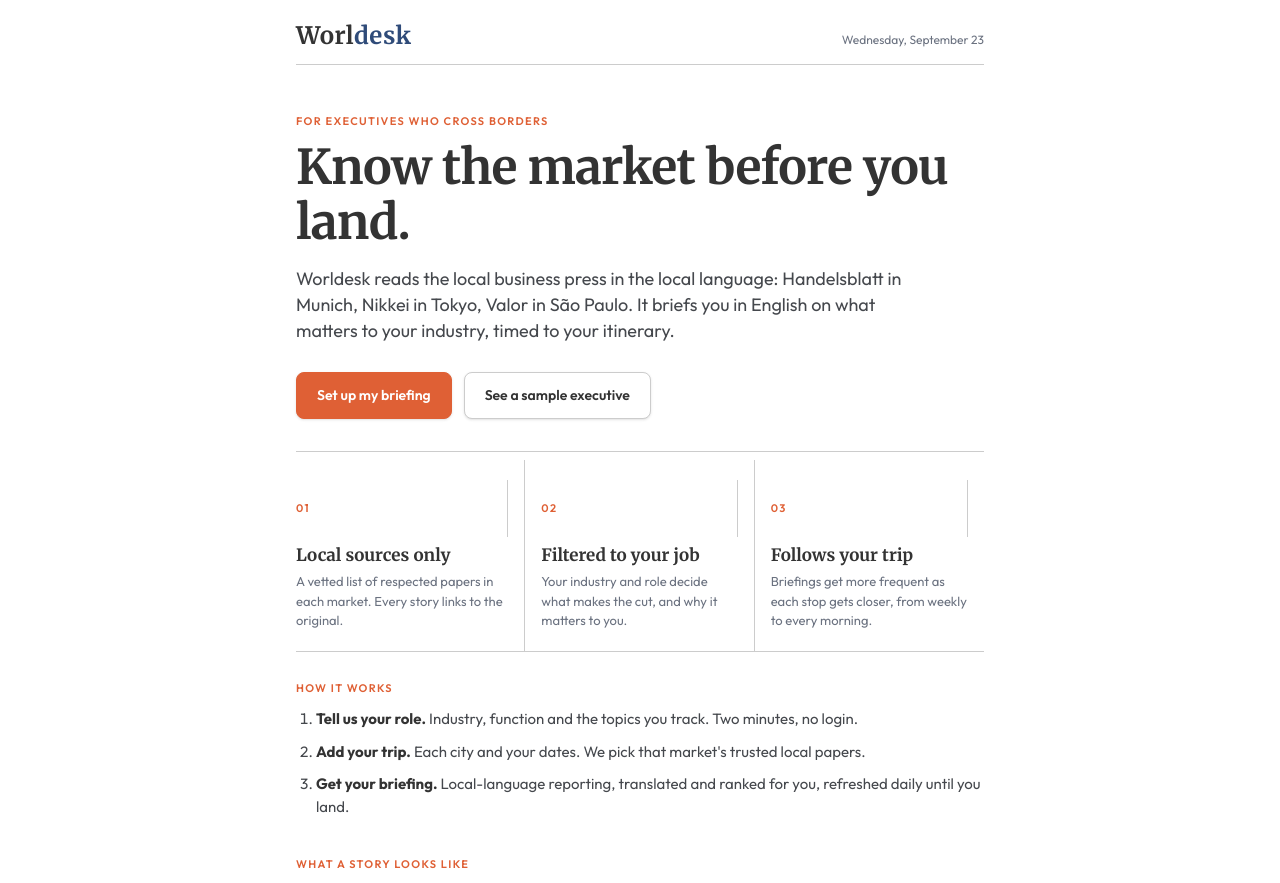
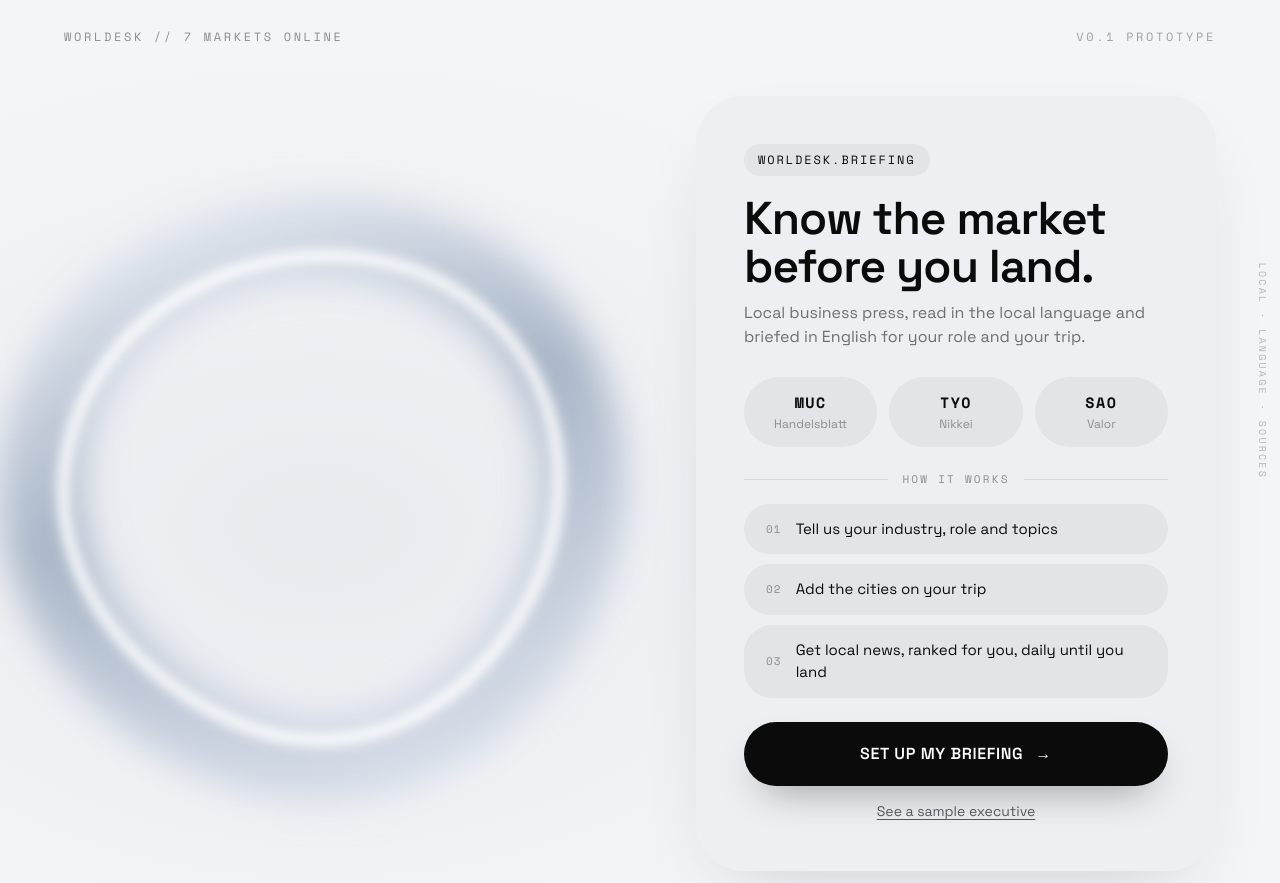
Before and after one commit to kailix1217-source/worldesk, a Next.js app: page / in a window 1280 px wide. Shown: the top 883 px of the page. Built offline with nearby package versions, Linux system fonts and the light colour scheme.

Commit message:
feat: aura-style landing page (soft ring art, rounded card, pill controls, mono labels)
Co-Authored-By: Claude Opus 5.5 <noreply@anthropic.com>

```diff
--- a/app/globals.css
+++ b/app/globals.css
@@ -207,3 +207,60 @@ article.story[data-url] { background: var(--card); border: 1px solid var(--rule)
 .mast { border-bottom-color: var(--rule); }
 .foot { border-top-color: var(--rule); }
 .progress .bar { border-radius: 999px; overflow: hidden; }
+
+/* ---------- Landing: soft "aura" style ---------- */
+.ld {
+  --ld-bg: #f4f5f8; --ld-card: #eeeff2; --ld-fill: #e3e4e8; --ld-ink: #0b0b0c; --ld-muted: #8a8d94;
+  position: relative; min-height: 100vh; min-height: 100dvh; overflow: hidden;
+  background: radial-gradient(1200px 800px at 25% 55%, #e9ebf0 0%, var(--ld-bg) 60%), var(--ld-bg);
+  color: var(--ld-ink); font-family: var(--font-grotesk), var(--sans);
+  display: grid; grid-template-columns: 1fr minmax(360px, 520px); align-items: center; gap: 40px;
+  padding: 96px clamp(16px, 5vw, 72px) 88px;
+}
+.ld-mono { font-family: var(--font-mono), ui-monospace, monospace; font-size: 12px; letter-spacing: 0.22em; color: var(--ld-muted); }
+.ld-muted { opacity: 0.8; }
+.ld-top { position: absolute; top: 28px; left: clamp(16px, 5vw, 72px); right: clamp(16px, 5vw, 72px); display: flex; justify-content: space-between; gap: 12px; }
+.ld-bottom { position: absolute; bottom: 28px; left: clamp(16px, 5vw, 72px); }
+.ld-cursor { animation: ldBlink 1.1s steps(1) infinite; }
+@keyframes ldBlink { 50% { opacity: 0; } }
+.ld-side { position: absolute; right: 18px; top: 50%; transform: translateY(-50%) rotate(90deg); transform-origin: right center; font-size: 10px; white-space: nowrap; opacity: 0.6; }
+
+.ld-art { position: relative; align-self: stretch; display: flex; align-items: center; justify-content: flex-start; margin-left: clamp(-160px, -8vw, -40px); }
+.ld-art svg { width: min(760px, 100%); height: auto; overflow: visible; }
+.ld-spin { transform-origin: 300px 306px; animation: ldSpin 80s linear infinite; }
+@keyframes ldSpin { to { transform: rotate(360deg); } }
+@media (prefers-reduced-motion: reduce) { .ld-spin, .ld-cursor { animation: none; } }
+
+.ld-card { background: var(--ld-card); border-radius: 48px; padding: clamp(28px, 4vw, 48px); box-shadow: 0 30px 80px -40px rgba(30, 40, 60, 0.25); position: relative; z-index: 1; }
+.ld-pill-tag { display: inline-block; font-family: var(--font-mono), monospace; font-size: 12px; letter-spacing: 0.16em; background: var(--ld-fill); border-radius: 999px; padding: 7px 14px; }
+.ld-title { font-family: var(--font-grotesk), var(--sans); font-weight: 600; font-size: clamp(32px, 4.2vw, 46px); line-height: 1.05; letter-spacing: -0.02em; margin: 18px 0 10px; }
+.ld-sub { color: #6c6f76; font-size: 16px; line-height: 1.5; margin: 0; }
+
+.ld-markets { display: grid; grid-template-columns: repeat(3, 1fr); gap: 12px; margin: 28px 0 24px; }
+.ld-market { background: var(--ld-fill); border-radius: 999px; padding: 14px 8px; display: flex; flex-direction: column; align-items: center; gap: 2px; }
+.ld-market b { font-family: var(--font-mono), monospace; font-size: 15px; letter-spacing: 0.1em; }
+.ld-market span { font-size: 12px; color: var(--ld-muted); }
+
+.ld-divider { display: flex; align-items: center; gap: 14px; margin: 4px 0 16px; }
+.ld-divider::before, .ld-divider::after { content: ""; flex: 1; height: 1px; background: #d6d8dd; }
+.ld-divider span { font-family: var(--font-mono), monospace; font-size: 11px; letter-spacing: 0.2em; color: var(--ld-muted); }
+
+.ld-steps { list-style: none; padding: 0; margin: 0 0 24px; display: grid; gap: 10px; }
+.ld-steps li { background: var(--ld-fill); border-radius: 28px; padding: 14px 22px; font-size: 15px; display: flex; gap: 14px; align-items: center; }
+.ld-steps li .ld-mono { font-size: 11px; letter-spacing: 0.1em; }
+
+.ld-cta { width: 100%; border: 0; border-radius: 999px; background: var(--ld-ink); color: #fff; padding: 20px 24px; font-family: var(--font-grotesk), var(--sans); font-size: 16px; font-weight: 600; letter-spacing: 0.04em; display: flex; justify-content: center; gap: 12px; box-shadow: 0 18px 40px -18px rgba(0, 0, 0, 0.45); transition: transform 0.15s ease; }
+.ld-cta:hover { transform: translateY(-1px); }
+.ld-cta:focus-visible, .ld-links button:focus-visible { outline: 2px solid var(--ld-ink); outline-offset: 3px; }
+.ld-links { display: flex; justify-content: center; gap: 20px; margin-top: 14px; }
+.ld-links button { background: none; border: 0; color: #55585f; font-size: 14px; text-decoration: underline; text-underline-offset: 3px; }
+
+@media (max-width: 860px) {
+  .ld { grid-template-columns: 1fr; padding-top: 72px; gap: 0; }
+  .ld-art { position: absolute; inset: 0 0 auto 0; height: 440px; margin: 0; justify-content: center; opacity: 0.9; }
+  .ld-art svg { width: 520px; max-width: none; margin-top: -40px; }
+  .ld-card { margin-top: 170px; border-radius: 36px; background: rgba(238, 239, 242, 0.92); backdrop-filter: blur(8px); }
+  .ld-side { display: none; }
+  .ld-top .ld-muted { display: none; }
+  .ld-bottom { position: static; margin-top: 28px; }
+}
--- a/app/layout.tsx
+++ b/app/layout.tsx
@@ -1,9 +1,11 @@
 import type { Metadata, Viewport } from "next";
-import { Merriweather, Outfit } from "next/font/google";
+import { Merriweather, Outfit, Space_Grotesk, Space_Mono } from "next/font/google";
 import "./globals.css";
 
 const serif = Merriweather({ subsets: ["latin"], variable: "--font-serif", weight: ["400", "700"], style: ["normal", "italic"] });
 const sans = Outfit({ subsets: ["latin"], variable: "--font-sans" });
+const grotesk = Space_Grotesk({ subsets: ["latin"], variable: "--font-grotesk" });
+const mono = Space_Mono({ subsets: ["latin"], variable: "--font-mono", weight: ["400", "700"] });
 
 export const metadata: Metadata = {
   title: "Worldesk",
@@ -14,7 +16,7 @@ export const viewport: Viewport = { width: "device-width", initialScale: 1, them
 
 export default function RootLayout({ children }: { children: React.ReactNode }) {
   return (
-    <html lang="en" className={`${serif.variable} ${sans.variable}`}>
+    <html lang="en" className={`${serif.variable} ${sans.variable} ${grotesk.variable} ${mono.variable}`}>
       <body>{children}</body>
     </html>
   );
--- a/app/page.tsx
+++ b/app/page.tsx
@@ -84,6 +84,16 @@ export default function Home() {
   if (!ready) return null;
   const returning = !!(profile.industry && legs.length && legs.every((l) => l.city && l.arrive && l.depart));
 
+  if (step === "welcome") {
+    return (
+      <Welcome
+        returning={returning} name={profile.name}
+        onStart={() => setStep("profile")} onOpen={() => setStep("briefing")}
+        onEdit={() => setStep("profile")} onDemo={startDemo}
+      />
+    );
+  }
+
   return (
     <main className="wrap">
       <header className="mast">
@@ -102,13 +112,6 @@ export default function Home() {
         </div>
       </header>
 
-      {step === "welcome" && (
-        <Welcome
-          returning={returning} name={profile.name}
-          onStart={() => setStep("profile")} onOpen={() => setStep("briefing")}
-          onEdit={() => setStep("profile")} onDemo={startDemo}
-        />
-      )}
       {step === "profile" && (
         <ProfileStep profile={profile} setProfile={setProfile} onBack={() => setStep("welcome")} onNext={() => setStep("trip")} />
       )}
@@ -124,66 +127,72 @@ function Welcome({ returning, name, onStart, onOpen, onEdit, onDemo }: {
   returning: boolean; name: string; onStart: () => void; onOpen: () => void; onEdit: () => void; onDemo: () => void;
 }) {
   return (
-    <>
-      <section className="hero">
-        <div className="kicker">{returning ? `Welcome back, ${name}` : "For executives who cross borders"}</div>
-        <h1 className="display" style={{ marginTop: 10 }}>Know the market before you land.</h1>
-        <p className="lede">
-          Worldesk reads the local business press in the local language: Handelsblatt in Munich, Nikkei in Tokyo,
-          Valor in São Paulo. It briefs you in English on what matters to your industry, timed to your itinerary.
-        </p>
-        <div className="row">
-          {returning ? (
-            <>
-              <button className="btn" onClick={onOpen}>Open my briefing</button>
-              <button className="btn ghost" onClick={onEdit}>Edit profile</button>
-            </>
-          ) : (
-            <>
-              <button className="btn" onClick={onStart}>Set up my briefing</button>
-              <button className="btn ghost" onClick={onDemo}>See a sample executive</button>
-            </>
-          )}
+    <div className="ld">
+      <header className="ld-top">
+        <span className="ld-mono">WORLDESK // {MARKETS.length} MARKETS ONLINE</span>
+        <span className="ld-mono ld-muted">V0.1 PROTOTYPE</span>
+      </header>
+
+      <div className="ld-art" aria-hidden="true">
+        <svg viewBox="0 0 600 600">
+          <defs>
+            <linearGradient id="ldRing" x1="0" y1="0" x2="1" y2="1">
+              <stop offset="0" stopColor="#eef2f7" />
+              <stop offset="0.45" stopColor="#a9b6c8" />
+              <stop offset="1" stopColor="#dfe5ee" />
+            </linearGradient>
+            <filter id="ldBlur" x="-30%" y="-30%" width="160%" height="160%"><feGaussianBlur stdDeviation="16" /></filter>
+            <filter id="ldSoft" x="-30%" y="-30%" width="160%" height="160%"><feGaussianBlur stdDeviation="5" /></filter>
+          </defs>
+          <g className="ld-spin">
+            <path d="M300,80 C430,66 528,168 532,286 C536,404 468,522 336,532 C214,541 86,472 72,338 C58,206 172,94 300,80 Z"
+              fill="none" stroke="url(#ldRing)" strokeWidth="70" filter="url(#ldBlur)" />
+            <path d="M300,96 C418,86 506,176 512,288 C516,396 454,504 338,514 C226,522 104,460 92,338 C80,216 184,108 300,96 Z"
+              fill="none" stroke="#ffffff" strokeOpacity="0.9" strokeWidth="10" filter="url(#ldSoft)" />
+          </g>
+        </svg>
+      </div>
+
+      <main className="ld-card">
+        <span className="ld-pill-tag">{returning ? `WELCOME BACK, ${name.toUpperCase()}` : "WORLDESK.BRIEFING"}</span>
+        <h1 className="ld-title">Know the market before you land.</h1>
+        <p className="ld-sub">Local business press, read in the local language and briefed in English for your role and your trip.</p>
+
+        <div className="ld-markets">
+          {[["MUC", "Handelsblatt"], ["TYO", "Nikkei"], ["SAO", "Valor"]].map(([code, paper]) => (
+            <div key={code} className="ld-market"><b>{code}</b><span>{paper}</span></div>
+          ))}
         </div>
-        {returning && <button className="btn link small" onClick={onDemo}>Or view the sample executive</button>}
-      </section>
 
-      <section className="pillars">
-        <div><div className="kicker">01</div><h3>Local sources only</h3><p>A vetted list of respected papers in each market. Every story links to the original.</p></div>
-        <div><div className="kicker">02</div><h3>Filtered to your job</h3><p>Your industry and role decide what makes the cut, and why it matters to you.</p></div>
-        <div><div className="kicker">03</div><h3>Follows your trip</h3><p>Briefings get more frequent as each stop gets closer, from weekly to every morning.</p></div>
-      </section>
+        <div className="ld-divider"><span>HOW IT WORKS</span></div>
 
-      <section className="how">
-        <div className="kicker">How it works</div>
-        <ol>
-          <li><b>Tell us your role.</b> Industry, function and the topics you track. Two minutes, no login.</li>
-          <li><b>Add your trip.</b> Each city and your dates. We pick that market&apos;s trusted local papers.</li>
-          <li><b>Get your briefing.</b> Local-language reporting, translated and ranked for you, refreshed daily until you land.</li>
+        <ol className="ld-steps">
+          <li><span className="ld-mono">01</span>Tell us your industry, role and topics</li>
+          <li><span className="ld-mono">02</span>Add the cities on your trip</li>
+          <li><span className="ld-mono">03</span>Get local news, ranked for you, daily until you land</li>
         </ol>
-      </section>
 
-      <section className="example">
-        <div className="kicker">What a story looks like</div>
-        <article className="story example-card">
-          <div className="story-meta">
-            <span className="tag">Competitors</span>
-            <span className="outlet">Handelsblatt</span>
-            <span className="verified">✓ Source verified</span>
-          </div>
-          <h3>Mercedes is considering moving production out of Germany</h3>
-          <div className="why"><b>Why it matters to you</b>Expect questions on &quot;Made in Germany&quot; brand claims and labor
-            relations in any Munich meeting with automotive partners.</div>
-        </article>
-      </section>
+        {returning ? (
+          <>
+            <button className="ld-cta" onClick={onOpen}>OPEN MY BRIEFING <span aria-hidden="true">→</span></button>
+            <div className="ld-links">
+              <button onClick={onEdit}>Edit profile</button>
+              <button onClick={onDemo}>View sample executive</button>
+            </div>
+          </>
+        ) : (
+          <>
+            <button className="ld-cta" onClick={onStart}>SET UP MY BRIEFING <span aria-hidden="true">→</span></button>
+            <div className="ld-links">
+              <button onClick={onDemo}>See a sample executive</button>
+            </div>
+          </>
+        )}
+      </main>
 
-      {!returning && (
-        <section className="cta-end">
-          <h2>Your next trip, briefed by the local press.</h2>
-          <button className="btn" onClick={onStart}>Set up my briefing</button>
-        </section>
-      )}
-    </>
+      <span className="ld-side ld-mono" aria-hidden="true">LOCAL · LANGUAGE · SOURCES</span>
+      <footer className="ld-bottom ld-mono">BRIEFING_READY<span className="ld-cursor">_</span></footer>
+    </div>
   );
 }
 
```
